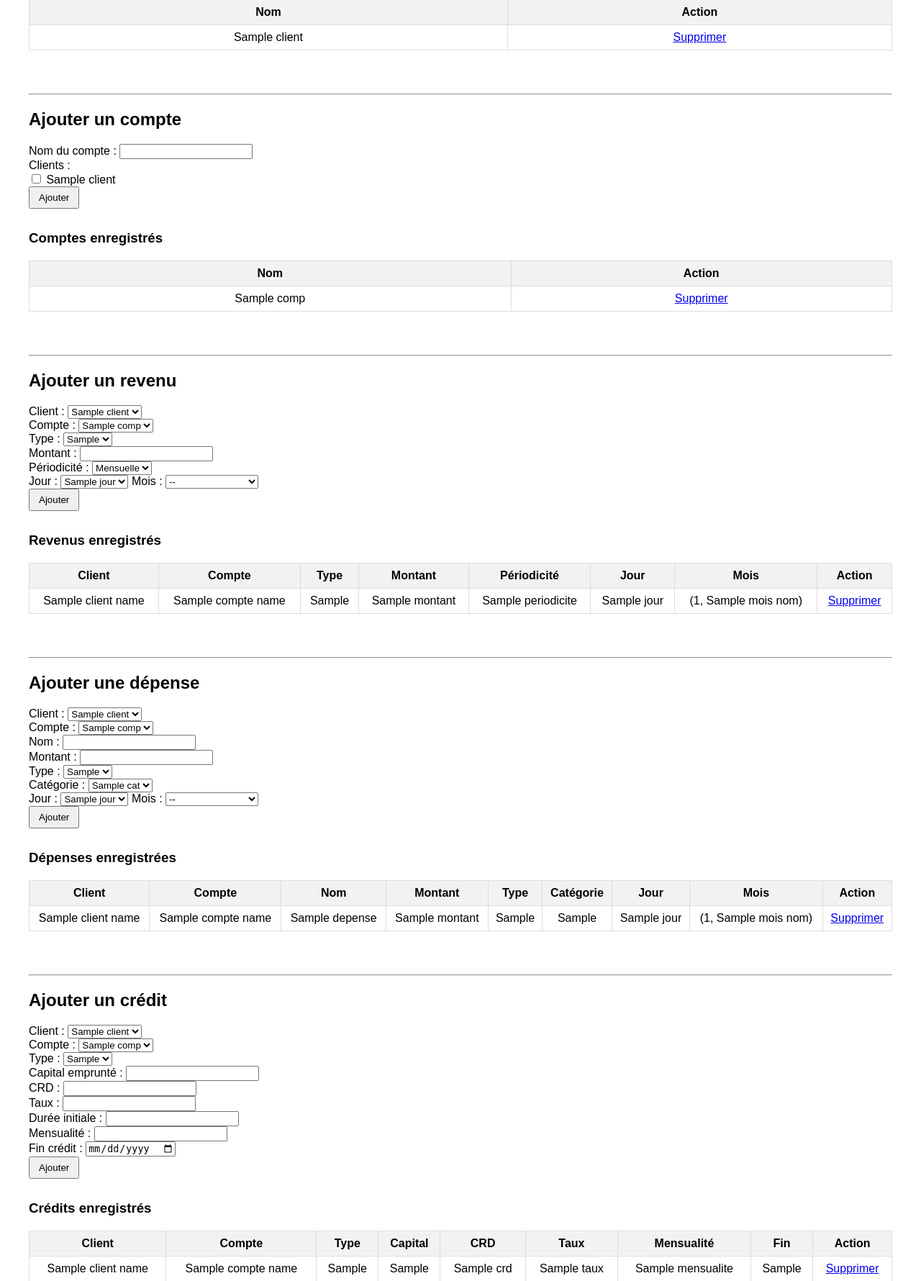
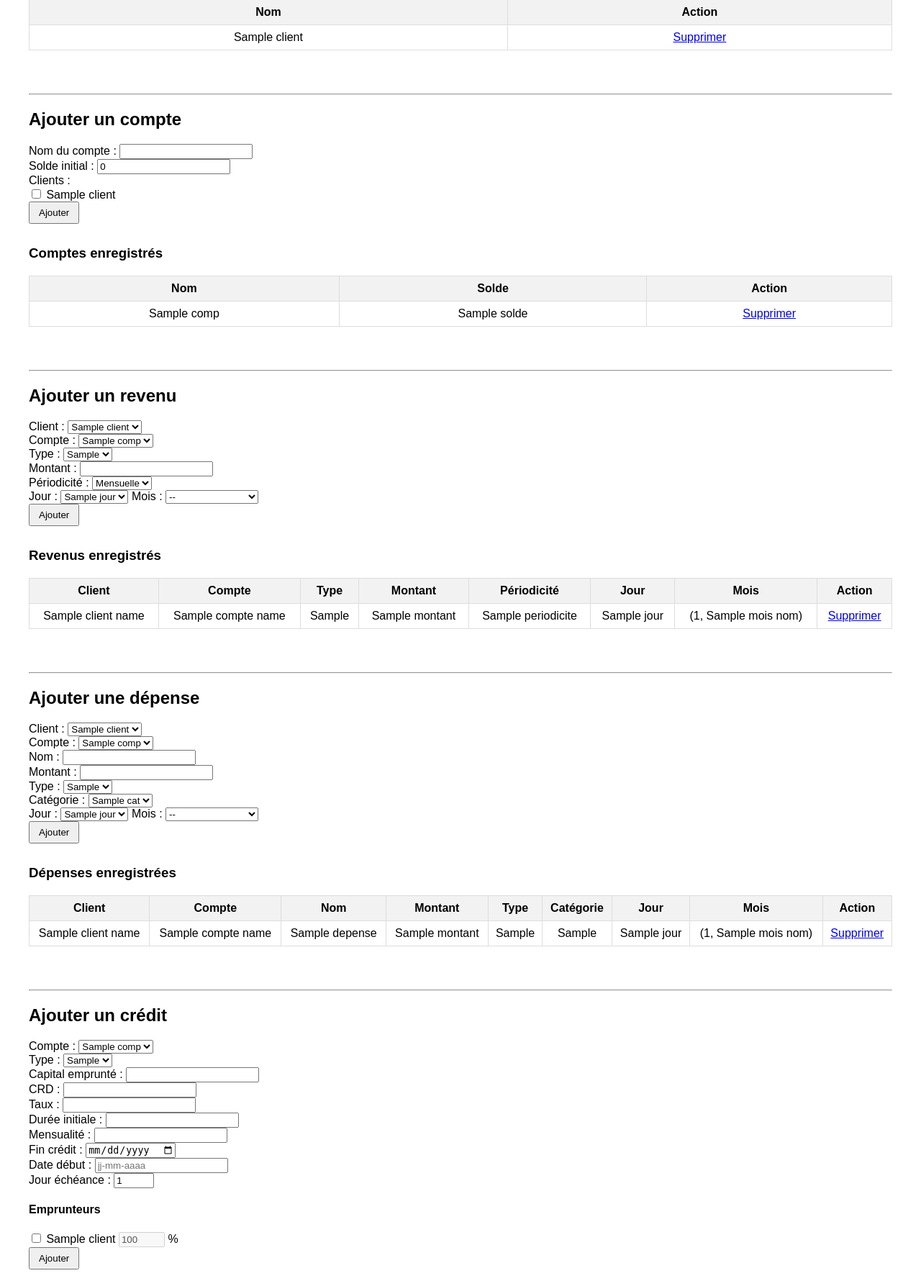
Before and after one commit to RemyNg22/budgetpylot, a Flask app: template templates/saisie_budget.html in a window 1280 px wide. Shown: the part 250-2030 px from the top of the page at 72% size. Run offline with Flask 3, Linux system fonts and the light colour scheme; the template is opened without the code that fills it: most values are stand-ins (such as "Sample title", 1, 10 or a date in 2020).

Commit message:
Ajout des parts de crédit et solde actuel compte

```diff
--- a/app.py
+++ b/app.py
@@ -211,7 +211,8 @@ def ajouter_compte():
     if not nom:
         return safe_redirect("Nom de compte invalide")
 
-    compte = Compte("Banque X", nom, 0)
+    solde_initial = parse_float(request.form.get("solde_initial"), 0)
+    compte = Compte("Banque X", nom, solde_initial)
 
     for cid in client_ids:
         cid = parse_int(cid)
@@ -255,6 +256,9 @@ def ajouter_revenu():
 
     rev.id_compte = compte_id
     clients[client_id].ajouter_revenu(rev)
+    compte = comptes[compte_id]
+    date_revenu = datetime(datetime.now().year, rev.mois if rev.mois else 1, rev.jour if rev.jour else 1)
+    compte.appliquer_mouvement(rev.montant, "credit", f"Revenu: {rev.type_de_revenu}", date_revenu)
 
     return redirect("/saisie")
 
@@ -297,6 +301,10 @@ def ajouter_depense():
     dep.id_compte = compte_id
     clients[client_id].ajouter_depense(dep)
 
+    compte = comptes[compte_id]
+    date_depense = datetime(datetime.now().year, dep.mois if dep.mois else 1, dep.jour if dep.jour else 1)
+    compte.appliquer_mouvement(dep.montant, "debit", f"Dépense: {dep.nom}", date_depense)
+
     return redirect("/saisie")
 
 @app.route("/supprimer_depense/<int:id_client>/<int:item_id>")
@@ -310,24 +318,77 @@ def supprimer_depense(id_client, item_id):
 # Credit
 @app.route("/credit", methods=["POST"])
 def ajouter_credit():
-    client_id = parse_int(request.form.get("id_client"))
     compte_id = parse_int(request.form.get("id_compte"))
     type_credit = parse_int(request.form.get("type_credit"))
-
     capital_emprunte = parse_float(request.form.get("capital_emprunte"))
     crd = parse_float(request.form.get("crd"))
     taux = parse_float(request.form.get("taux"))
     duree_initiale = parse_int(request.form.get("duree_initiale"))
     mensualite = parse_float(request.form.get("mensualite"))
-    fin_credit = request.form.get("fin_credit")
+    fin_credit_str = request.form.get("fin_credit")
+    jour_echeance = parse_int(request.form.get("jour_echeance"), 1)
+    date_debut_str = request.form.get("date_debut")
 
-    if None in (client_id, compte_id, type_credit, capital_emprunte, crd, taux, duree_initiale, mensualite):
-        return safe_redirect("Erreur crédit")
+    emprunteurs_ids = request.form.getlist("emprunteurs")
+    parts_str = request.form.getlist("parts")
 
-    cr = Credit(type_credit, capital_emprunte, crd, taux, duree_initiale, mensualite, fin_credit)
+    if not date_debut_str:
+        return safe_redirect("La date de début du crédit est obligatoire")
+    try:
+        date_debut = datetime.strptime(date_debut_str, "%d-%m-%Y")
+    except ValueError:
+        return safe_redirect("Format date de début invalide (jj-mm-aaaa)")
+
+    if compte_id not in comptes:
+        return safe_redirect("Compte invalide")
+
+    compte = comptes[compte_id]
+
+    try:
+        cr = Credit(
+            type_de_credit=type_credit,
+            capital_emprunte=capital_emprunte,
+            crd=crd,
+            taux=taux,
+            duree_initiale=duree_initiale,
+            mensualite=mensualite,
+            fin_credit=fin_credit_str,
+            jour_echeance=jour_echeance,
+            compte=compte
+        )
+
+        for cid_str, part_str in zip(emprunteurs_ids, parts_str):
+            cid = parse_int(cid_str)
+            part = parse_float(part_str, 100) / 100
+            if cid in clients:
+                cr.ajouter_emprunteur(clients[cid], part)
+
+        if cr.nombre_emprunteurs() == 0 and emprunteurs_ids:
+            cid = parse_int(emprunteurs_ids[0])
+            cr.ajouter_emprunteur(clients[cid], 1.0)
+
+    except Exception as e:
+        return safe_redirect(f"Erreur création crédit: {e}")
+
     cr.id_compte = compte_id
 
-    clients[client_id].ajouter_credit(cr)
+
+    for client in cr.emprunteur.keys():
+        client.ajouter_credit(cr)
+
+    for i in range(cr.duree_initiale):
+        mois = (date_debut.month + i - 1) % 12 + 1
+        annee = date_debut.year + (date_debut.month + i - 1) // 12
+        jour = min(cr.jour_echeance, 28)
+        date_mensualite = datetime(annee, mois, jour)
+
+        compte.appliquer_mouvement(
+            cr.mensualite,
+            "debit",
+            f"Crédit: {cr.REGLES_CREDIT[cr.type_de_credit]['nom']}",
+            date_mensualite
+        )
+
     return redirect("/saisie")
 
 @app.route("/supprimer_credit/<int:id_client>/<int:item_id>")
--- a/models/credit.py
+++ b/models/credit.py
@@ -12,7 +12,7 @@ class Credit:
         7: {"nom": "LLD", "duree_max": None}
     }
 
-    def __init__(self, type_de_credit, capital_emprunte, crd, taux, duree_initiale, mensualite, fin_credit):
+    def __init__(self, type_de_credit, capital_emprunte, crd, taux, duree_initiale, mensualite, fin_credit, jour_echeance=1, compte=None):
 
         if type_de_credit not in self.REGLES_CREDIT:
             raise ValueError("Type de crédit invalide")
@@ -45,6 +45,8 @@ class Credit:
         else:
             self.fin_credit = fin_credit
 
+        self.jour_echeance = jour_echeance
+        self.compte = compte
         self.emprunteur = {}
 
     def ajouter_emprunteur(self, client, part: float = 1.0):
--- a/templates/saisie_budget.html
+++ b/templates/saisie_budget.html
@@ -3,7 +3,6 @@
 {% block content %}
 
 <div class="section">
-
 <h2>Ajouter un client</h2>
 <form method="POST" action="/client">
     Nom : <input type="text" name="nom" required>
@@ -20,19 +19,14 @@
 </tr>
 {% endfor %}
 </table>
-
 </div>
 <hr>
 
-
-
-
-
 <div class="section">
-
 <h2>Ajouter un compte</h2>
 <form method="POST" action="/compte">
     Nom du compte : <input type="text" name="new_compte" required><br>
+    Solde initial : <input type="number" step="0.01" name="solde_initial" value="0"><br>
     Clients : <br>
     {% for c in clients %}
         <input type="checkbox" name="clients" value="{{ c.id }}"> {{ c.nom }}<br>
@@ -42,24 +36,19 @@
 
 <h3>Comptes enregistrés</h3>
 <table>
-<tr><th>Nom</th><th>Action</th></tr>
+<tr><th>Nom</th><th>Solde</th><th>Action</th></tr>
 {% for comp in comptes %}
 <tr>
     <td>{{ comp.nom_compte }}</td>
+    <td>{{ comp.solde if comp.solde is defined else 0 }}</td>
     <td><a href="/supprimer_compte/{{ comp.id }}">Supprimer</a></td>
 </tr>
 {% endfor %}
 </table>
-
 </div>
 <hr>
 
-
-
-
-
 <div class="section">
-
 <h2>Ajouter un revenu</h2>
 <form method="POST" action="/revenu">
     Client :
@@ -108,44 +97,22 @@
 </tr>
 {% endfor %}
 </table>
-
 </div>
 <hr>
 
-
-
-
-
 <div class="section">
-
 <h2>Ajouter une dépense</h2>
 <form method="POST" action="/depense">
     Client :
-    <select name="id_client">
-        {% for c in clients %}
-        <option value="{{ c.id }}">{{ c.nom }}</option>
-        {% endfor %}
-    </select><br>
+    <select name="id_client">{% for c in clients %}<option value="{{ c.id }}">{{ c.nom }}</option>{% endfor %}</select><br>
     Compte :
-    <select name="id_compte">
-        {% for comp in comptes %}
-        <option value="{{ comp.id }}">{{ comp.nom_compte }}</option>
-        {% endfor %}
-    </select><br>
+    <select name="id_compte">{% for comp in comptes %}<option value="{{ comp.id }}">{{ comp.nom_compte }}</option>{% endfor %}</select><br>
     Nom : <input type="text" name="nom" required><br>
     Montant : <input type="number" step="0.01" name="montant" required><br>
     Type :
-    <select name="type_depense">
-        {% for t in type_depense%}
-        <option value="{{ t }}">{{ t }}</option>
-        {% endfor %}
-    </select><br>
+    <select name="type_depense">{% for t in type_depense %}<option value="{{ t }}">{{ t }}</option>{% endfor %}</select><br>
     Catégorie :
-    <select name="categorie_depense">
-        {% for cat in categorie_depense %}
-        <option value="{{ cat }}">{{ cat }}</option>
-        {% endfor %}
-    </select><br>
+    <select name="categorie_depense">{% for cat in categorie_depense %}<option value="{{ cat }}">{{ cat }}</option>{% endfor %}</select><br>
     Jour : <select name="jour">{% for j in jours %}<option value="{{ j }}">{{ j }}</option>{% endfor %}</select>
     Mois : <select name="mois"><option value="">--</option>{% for num, nom in mois_noms.items() %}<option value="{{ num }}">{{ nom }}</option>{% endfor %}</select><br>
     <button type="submit">Ajouter</button>
@@ -168,20 +135,12 @@
 </tr>
 {% endfor %}
 </table>
-
 </div>
 <hr>
 
-
-
-
-
 <div class="section">
-
 <h2>Ajouter un crédit</h2>
 <form method="POST" action="/credit">
-    Client :
-    <select name="id_client">{% for c in clients %}<option value="{{ c.id }}">{{ c.nom }}</option>{% endfor %}</select><br>
     Compte :
     <select name="id_compte">{% for comp in comptes %}<option value="{{ comp.id }}">{{ comp.nom_compte }}</option>{% endfor %}</select><br>
     Type :
@@ -192,6 +151,17 @@
     Durée initiale : <input type="number" name="duree_initiale"><br>
     Mensualité : <input type="number" step="0.01" name="mensualite"><br>
     Fin crédit : <input type="date" name="fin_credit"><br>
+    Date début : <input type="text" name="date_debut" placeholder="jj-mm-aaaa"><br>
+    Jour échéance : <input type="number" name="jour_echeance" min="1" max="28" value="1"><br>
+
+    <h4>Emprunteurs</h4>
+    {% for c in clients %}
+        <input type="checkbox" name="emprunteurs" value="{{ c.id }}" onchange="document.getElementById('part_{{c.id}}').disabled = !this.checked;">
+        {{ c.nom }}
+        <input type="number" name="parts" id="part_{{c.id}}" value="100" min="0" max="100" disabled> %
+        <br>
+    {% endfor %}
+
     <button type="submit">Ajouter</button>
 </form>
 
@@ -212,16 +182,10 @@
 </tr>
 {% endfor %}
 </table>
-
 </div>
 <hr>
 
-
-
-
-
 <div class="section">
-
 <h2>Ajouter une épargne</h2>
 <form method="POST" action="/epargne">
     Client :
@@ -248,16 +212,10 @@
 </tr>
 {% endfor %}
 </table>
-
 </div>
 <hr>
 
-
-
-
-
 <div class="section">
-
 <h2>Ajouter un patrimoine</h2>
 <form method="POST" action="/patrimoine">
     Client :
@@ -270,16 +228,12 @@ Part détenue (%) : <input type="number" step="0.01" name="part" value="100"><br
     Crédit associé :
     <select name="id_credit">
         <option value="">Aucun</option>
-{% for c in credits %}
-<option value="{{ c.id }}">{{ c.type_credit }} - {{ c.capital_emprunte }}</option>
-{% endfor %}
+        {% for c in credits %}<option value="{{ c.id }}">{{ c.type_credit }} - {{ c.capital_emprunte }}</option>{% endfor %}
     </select><br>
     Revenu associé :
     <select name="id_revenu">
         <option value="">Aucun</option>
-{% for r in revenus %}
-<option value="{{ r.id }}">{{ r.type_revenu }} - {{ r.montant }}</option>
-{% endfor %}
+        {% for r in revenus %}<option value="{{ r.id }}">{{ r.type_revenu }} - {{ r.montant }}</option>{% endfor %}
     </select><br>
     <button type="submit">Ajouter</button>
 </form>
@@ -294,13 +248,12 @@ Revenu associé :
     <td>{{ p.nom }}</td>
     <td>{{ p.valeur }}</td>
     <td>{{ p.part }}</td>
-<td>{{ p.credit }}</td>
-<td>{{ p.revenu }}</td>
+    <td>{{ p.credit if p.credit else "Aucun" }}</td>
+    <td>{{ p.revenu if p.revenu else "Aucun" }}</td>
     <td><a href="/supprimer_patrimoine/{{ p.id_client }}/{{ p.id }}">Supprimer</a></td>
 </tr>
 {% endfor %}
 </table>
-
 </div>
 
 {% endblock %}
```
Lines whose indentation alone changed are shown as unchanged.
